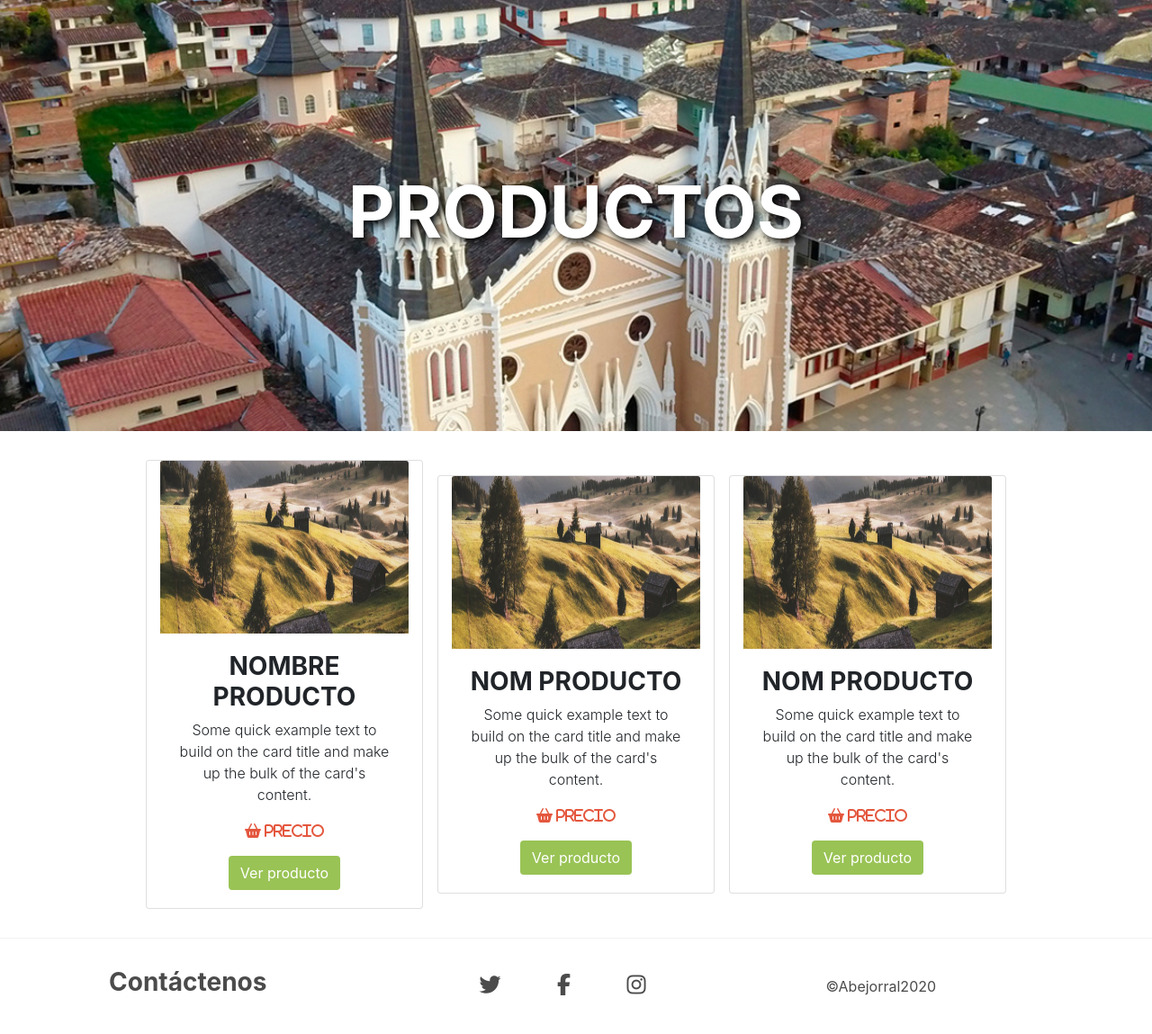
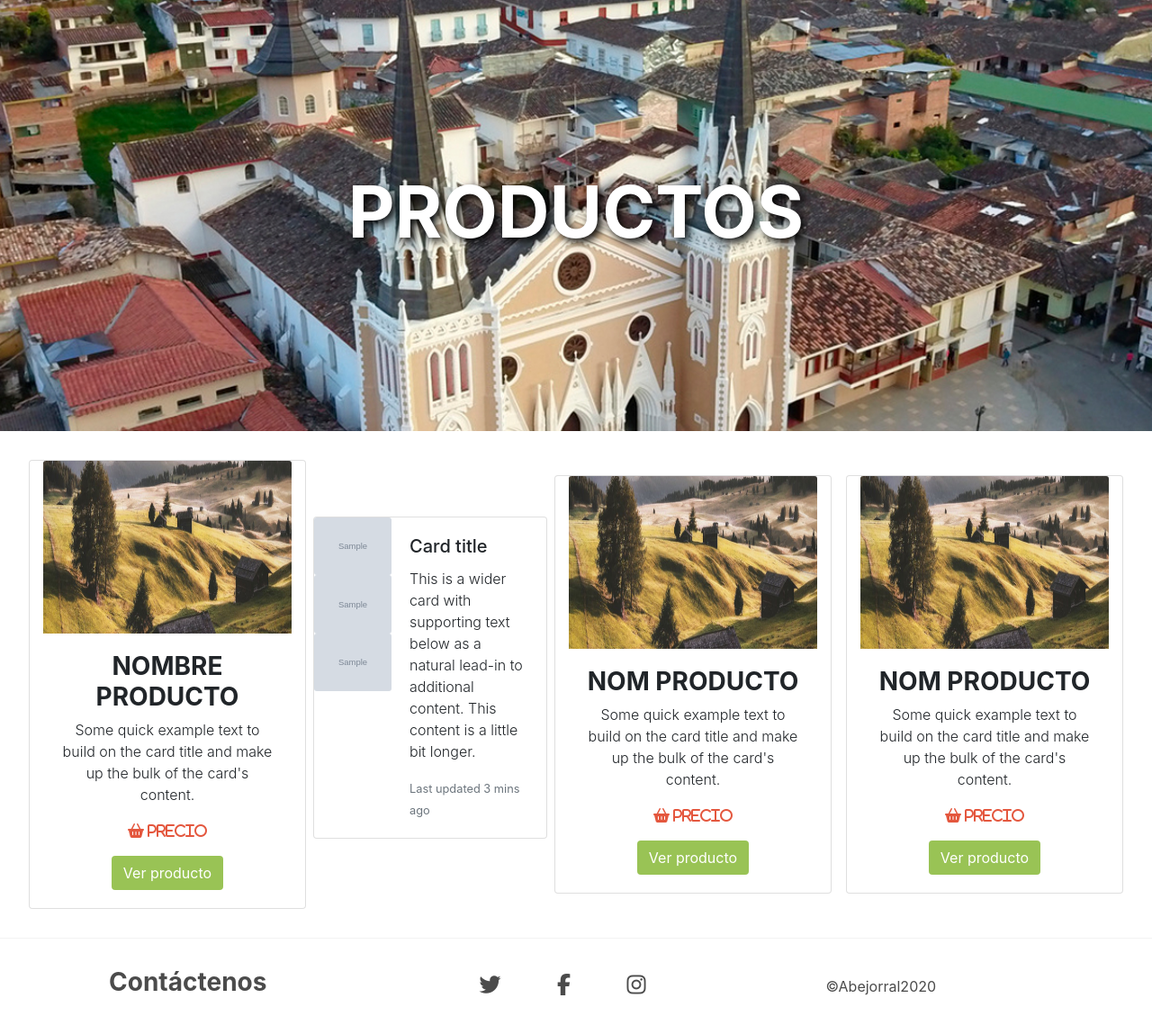
Before and after one commit to sam-oro/abejorral-turista, a PHP site: page /abejorral-turista/vistas/Producto/vista_productos.php in a window 1280 px wide. Shown: the part 75-1224 px from the top of the page at 90% size. Run offline with PHP 8.4, Linux system fonts and the light colour scheme; tables that the repository leaves empty hold one stand-in row (values such as "Sample post"); grey boxes marked "Sample" are stand-in pictures; some libraries are stand-ins or nearby versions.

Commit message:
cambios administrador

```diff
--- a/admin/Informes.php
+++ b/admin/Informes.php
@@ -98,7 +98,7 @@ include '../conexion/conexion.php';
                                 <div class="dropdown-menu dropdown-menu-right" aria-labelledby="navbarDropdown">
                                     <a class="dropdown-item" href="../index.php">inicio</a>
                                     <div class="dropdown-divider"></div>
-                                    <a class="dropdown-item" href="<?php echo $url ?>vistas/login/cerrar_sesion.php">Cerrar Sesion</a>
+                                    <a class="dropdown-item" href="<?php echo $URL ?>vistas/login/cerrar_sesion.php">Cerrar Sesion</a>
                                 </div>
                             </li>
                         </ul>
--- a/admin/clientes.php
+++ b/admin/clientes.php
@@ -102,7 +102,7 @@ include '../conexion/conexion.php';
                                 <div class="dropdown-menu dropdown-menu-right" aria-labelledby="navbarDropdown">
                                     <a class="dropdown-item" href="../index.php">inicio</a>
                                     <div class="dropdown-divider"></div>
-                                    <a class="dropdown-item" href="<?php echo $url ?>vistas/login/cerrar_sesion.php">Cerrar Sesion</a>
+                                    <a class="dropdown-item" href="<?php echo $URL ?>vistas/login/cerrar_sesion.php">Cerrar Sesion</a>
                                 </div>
                             </li>
                         </ul>
--- a/admin/empresas.php
+++ b/admin/empresas.php
@@ -107,7 +107,7 @@ include '../conexion/conexion.php';
                                 <div class="dropdown-menu dropdown-menu-right" aria-labelledby="navbarDropdown">
                                     <a class="dropdown-item" href="../index.php">inicio</a>
                                     <div class="dropdown-divider"></div>
-                                    <a class="dropdown-item" href="<?php echo $url ?>vistas/login/cerrar_sesion.php">Cerrar Sesion</a>
+                                    <a class="dropdown-item" href="<?php echo $URL ?>vistas/login/cerrar_sesion.php">Cerrar Sesion</a>
                                 </div>
                             </li>
                         </ul>
--- a/admin/preguntas.php
+++ b/admin/preguntas.php
@@ -102,7 +102,7 @@ include '../conexion/conexion.php';
                                 <div class="dropdown-menu dropdown-menu-right" aria-labelledby="navbarDropdown">
                                     <a class="dropdown-item" href="../index.php">inicio</a>
                                     <div class="dropdown-divider"></div>
-                                    <a class="dropdown-item" href="<?php echo $url ?>vistas/login/cerrar_sesion.php">Cerrar Sesion</a>
+                                    <a class="dropdown-item" href="<?php echo $URL ?>vistas/login/cerrar_sesion.php">Cerrar Sesion</a>
                                 </div>
                             </li>
                         </ul>
--- a/admin/productos.php
+++ b/admin/productos.php
@@ -103,7 +103,7 @@ include '../conexion/conexion.php';
                                 <div class="dropdown-menu dropdown-menu-right" aria-labelledby="navbarDropdown">
                                     <a class="dropdown-item" href="../index.php">inicio</a>
                                     <div class="dropdown-divider"></div>
-                                    <a class="dropdown-item" href="<?php echo $url ?>vistas/login/cerrar_sesion.php">Cerrar Sesion</a>
+                                    <a class="dropdown-item" href="<?php echo $URL ?>vistas/login/cerrar_sesion.php">Cerrar Sesion</a>
                                 </div>
                             </li>
                         </ul>
--- a/admin/sitio.php
+++ b/admin/sitio.php
@@ -102,7 +102,7 @@ include '../conexion/conexion.php';
                                 <div class="dropdown-menu dropdown-menu-right" aria-labelledby="navbarDropdown">
                                     <a class="dropdown-item" href="../index.php">inicio</a>
                                     <div class="dropdown-divider"></div>
-                                    <a class="dropdown-item" href="<?php echo $url ?>vistas/login/cerrar_sesion.php">Cerrar Sesion</a>
+                                    <a class="dropdown-item" href="<?php echo $URL ?>vistas/login/cerrar_sesion.php">Cerrar Sesion</a>
                                 </div>
                             </li>
                         </ul>
--- a/vistas/Producto/vista_productos.php
+++ b/vistas/Producto/vista_productos.php
@@ -65,6 +65,30 @@
                     </div>
                 </div>
 
+                <?php $sel=$conn->query("SELECT * FROM tblproducto");
+
+                while($fila=$sel->fetch_assoc()){
+                    ?>
+                        <div class="card mb-3" style="max-width: 540px;">
+                            <div class="row no-gutters">
+                                <div class="col-md-4">
+                                <img src="<?php echo $urlimagen.$fila['img1']; ?>" class="card-img" alt="..." whidth="80px" heigth="80px">
+                                <img src="<?php echo $urlimagen.$fila['img2']; ?>" class="card-img" alt="...">
+                                <img src="<?php echo $urlimagen.$fila['img3']; ?>" class="card-img" alt="...">
+                                </div>
+                                <div class="col-md-8">
+                                <div class="card-body">
+                                    <h5 class="card-title">Card title</h5>
+                                    <p class="card-text">This is a wider card with supporting text below as a natural lead-in to additional content. This content is a little bit longer.</p>
+                                    <p class="card-text"><small class="text-muted">Last updated 3 mins ago</small></p>
+                                </div>
+                                </div>
+                            </div>
+                        </div>
+                <?php
+                }
+                ?>
+
                 <div class="card m-2 col-12 col-md-3">
                     <img src="../../img/slider-02.jpg" class="card-img-top" alt="...">
                     <div class="card-body">
```
